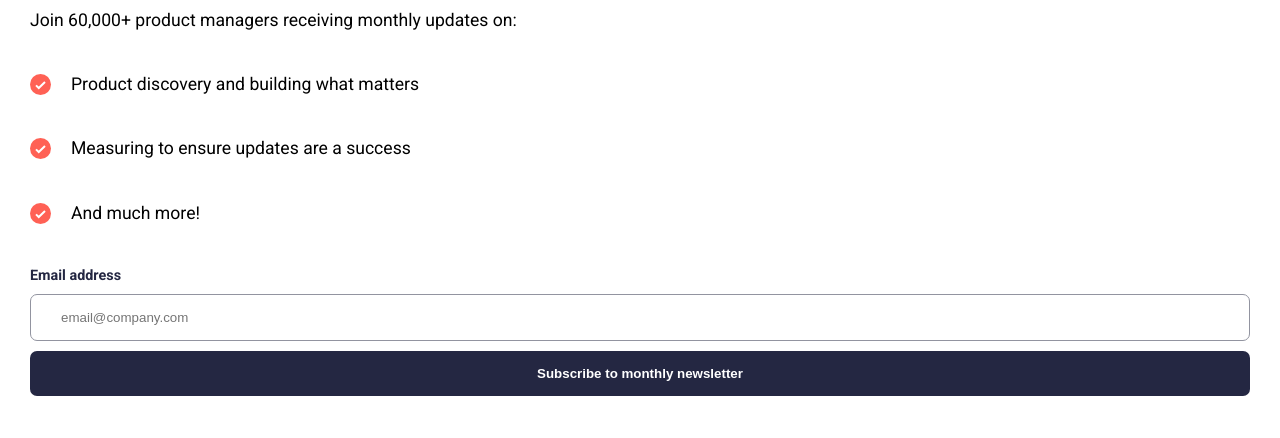
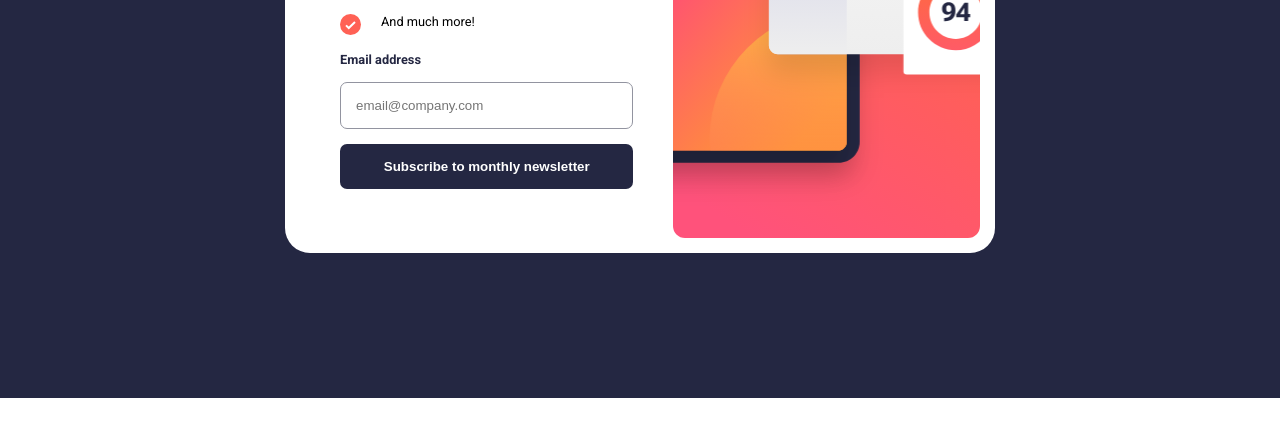
Before and after one commit to m-nkosi/newsletter, a plain HTML site: page index.html in a window 1280 px wide. Shown: the part 402-840 px from the top of the page. After the commit the page ends 800 px from the top, so only its background shows below. Drawn offline with Linux system fonts and the light colour scheme.

Commit message:
added both mobile and desktop version

```diff
--- a/css/styles.css
+++ b/css/styles.css
@@ -19,6 +19,7 @@ main {
 }
 h1 {
     font-size:2.5rem;
+    font-family: "Roboto", sans-serif;
     color:hsl(234, 29%, 20%);
     margin:0;
     font-weight: 700;
@@ -46,28 +47,37 @@ input, label {
     display: block;
 }
 form {
+    margin-top:0;
     display: flex;
     flex-direction: column;
-    gap:10px;
+    gap:18px;
 }
 form > *:not(label) {
-    padding:15px 30px;
+    padding:20px 30px;
     border-radius: 7px;
 }
 label {
-    font-size: 0.9rem;
+    font-size: 1.05rem;
     font-weight: 700;
     color:hsl(234, 29%,20%);
 }
 button {
+    margin-top:unset;
     border:none;
     background-color: hsl(234, 29%, 20%);
     font-weight: 700;
     color:hsl(0, 0%, 100%);
 }
+input:focus {
+    outline: none;
+    border:1px solid black;
+}
 @media(max-width: 375px){
     #illustration{
         height: 40vh;
+    }
+    button {
+        margin-top:12px;
     }
     #content {
         height: 60vh;
@@ -77,4 +87,77 @@ button {
     h1{
         font-size:2rem;
     }
+    label{
+        font-size: 0.8rem;
+    }
+    form {
+        margin-top:25px;
+        gap:8px;
+    }
+    form > *:not(label) {
+        padding:15px 30px;
+    }
 }
+
+/*Desktop media query*/
+@media (min-width: 768px){
+    main{
+        background-color:hsl(234, 29%, 20%);
+        display:flex;
+        justify-content: center;
+    }
+    #illustration {
+        background-image:url('/assets/images/illustration-sign-up-desktop.svg');
+        width:47%;
+        height: auto;
+        background-position: center;
+        background-size: cover;
+        border-radius: 12px;
+        min-width: 200px;
+    }
+    #container {
+        display: flex;
+        width: 50%;
+        justify-content: space-between;
+        padding: 15px;
+        align-self: center;
+        background-color: hsl(0, 0%, 100%);
+        height: 60vh;
+        border-radius: 25px;
+        min-width: 680px;
+        max-width:800px;
+        min-height: 460px;
+        max-height: 500px;
+    }
+    #content {
+        padding: 40px;
+        height: unset;
+        width: 45%;
+        font-size: 0.8rem;
+        order: -2;
+    }
+    h1 {
+        font-weight: 700;
+        font-size: clamp(2rem,3vw, 2.1);
+    }
+    form > *:not(label) {
+        padding:15px 15px;
+    }
+    form {
+        gap:15px;
+    }
+    p {
+        line-height: 20px;
+        font-size: clamp(0.9rem,0.9vw, 0.95rem);
+    }
+    label {
+        font-size: 0.8rem;
+    }
+    button, input:hover {
+        cursor:pointer;
+    }
+    button:hover {
+        background: linear-gradient(to right,#d44461, tomato);
+    }
+
+}
```
